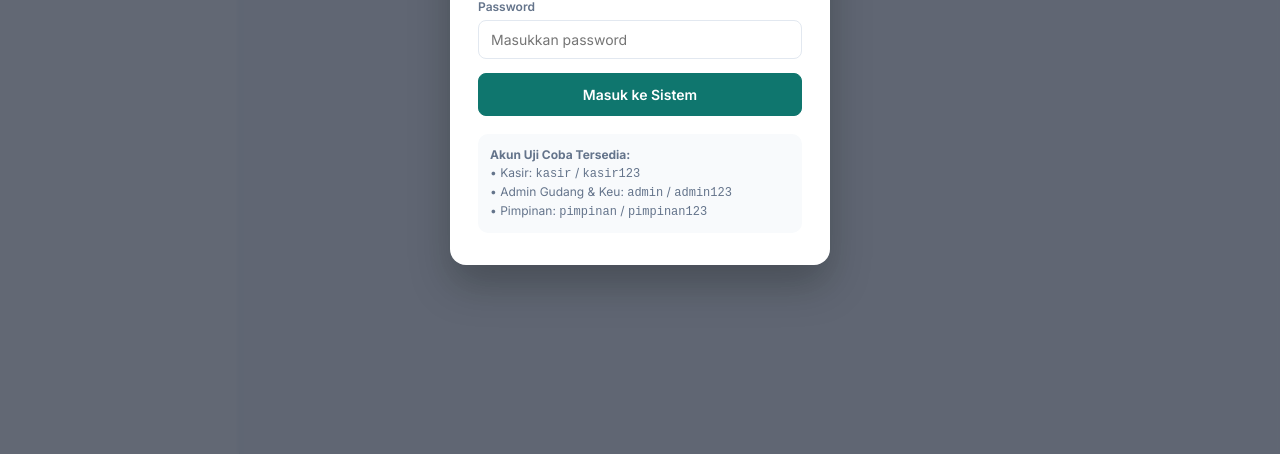
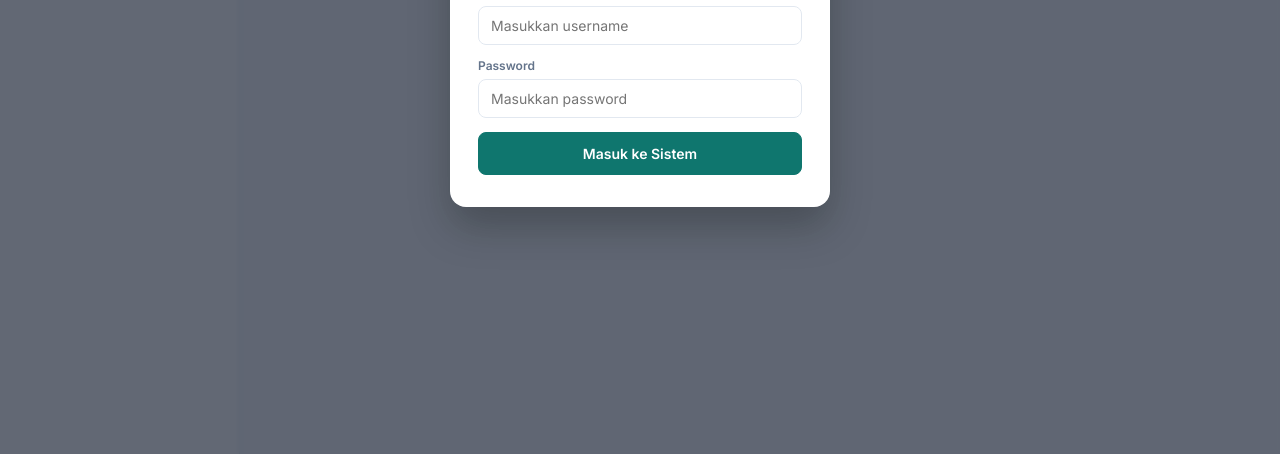
Before and after one commit to anitaherwan3-ai/assalam, a plain HTML site: page index.html in a window 1280 px wide. Shown: the part 346-800 px from the top of the page. Drawn offline with nearby package versions, Linux system fonts and the light colour scheme.

Commit message:
Add files via upload

```diff
--- a/index.html
+++ b/index.html
@@ -62,7 +62,7 @@
       </h2>
       <div style="margin-bottom:12px;">
         <label style="display:block;margin-bottom:4px;font-size:12px;font-weight:600;color:var(--mu);">Username</label>
-        <input id="login-username" style="width:100%;box-sizing:border-box;" placeholder="kasir / admin / pimpinan">
+        <input id="login-username" style="width:100%;box-sizing:border-box;" placeholder="Masukkan username">
       </div>
       <div style="margin-bottom:14px;">
         <label style="display:block;margin-bottom:4px;font-size:12px;font-weight:600;color:var(--mu);">Password</label>
@@ -70,13 +70,6 @@
       </div>
       <p id="login-error" class="bad" style="font-size:12px;margin:6px 0;"></p>
       <button class="p" style="width:100%;padding:10px;font-weight:600;" onclick="doLogin()">Masuk ke Sistem</button>
-
-      <div style="margin-top:18px;padding:12px;background:var(--bg);border-radius:10px;font-size:12px;color:var(--mu);">
-        <b>Akun Uji Coba Tersedia:</b><br>
-        • Kasir: <code>kasir</code> / <code>kasir123</code><br>
-        • Admin Gudang & Keu: <code>admin</code> / <code>admin123</code><br>
-        • Pimpinan: <code>pimpinan</code> / <code>pimpinan123</code>
-      </div>
     </div>
   </div>
 
```
